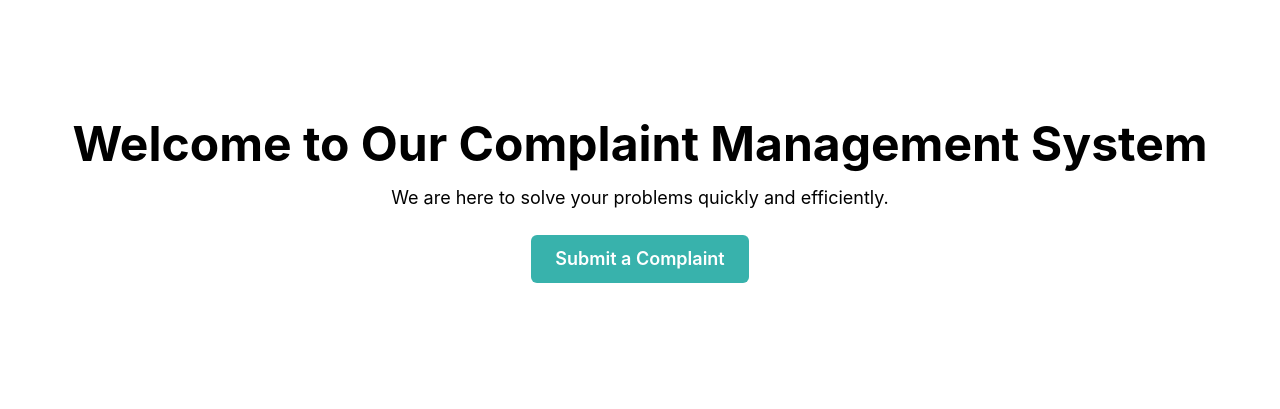
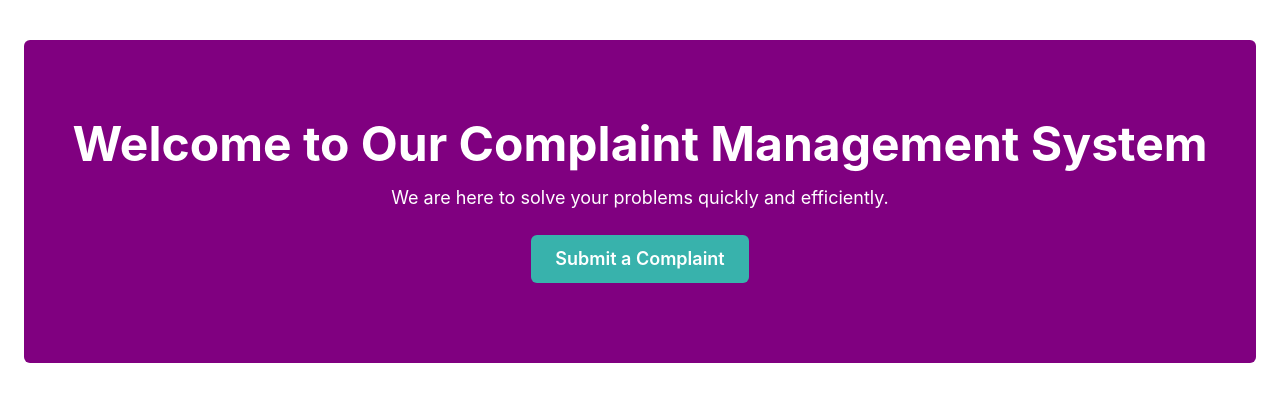
Before and after one commit to saiyamdubey/Rail_Sheva_App, a React (Vite) app: page / in a window 1280 px wide. Shown: the top 409 px of the page. Built offline with nearby package versions, Linux system fonts and the light colour scheme.

Commit message:
Add files via upload

```diff
--- a/src/components/Home.jsx
+++ b/src/components/Home.jsx
@@ -17,7 +17,7 @@ export default function Home() {
   return (
     <Box textAlign="center" py={10} px={6}>
       {/* Hero Section */}
-      <Box className='hii' color="black" py={20} px={10} mb={10} borderRadius="md">
+      <Box bg={"purple"} color="white" py={20} px={10} mb={10} borderRadius="md">
         <Heading as="h1" size="2xl" mb={4}>
           Welcome to Our Complaint Management System
         </Heading>
--- a/src/global.css
+++ b/src/global.css
@@ -13,7 +13,3 @@ body{
 .complaint{
     height: 90vh;
 }
-
-.hii{
-    background-color:red;
-}
```
